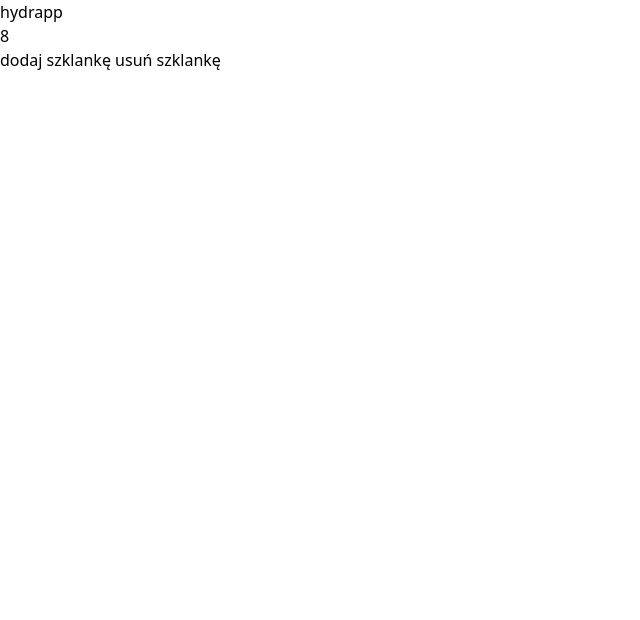
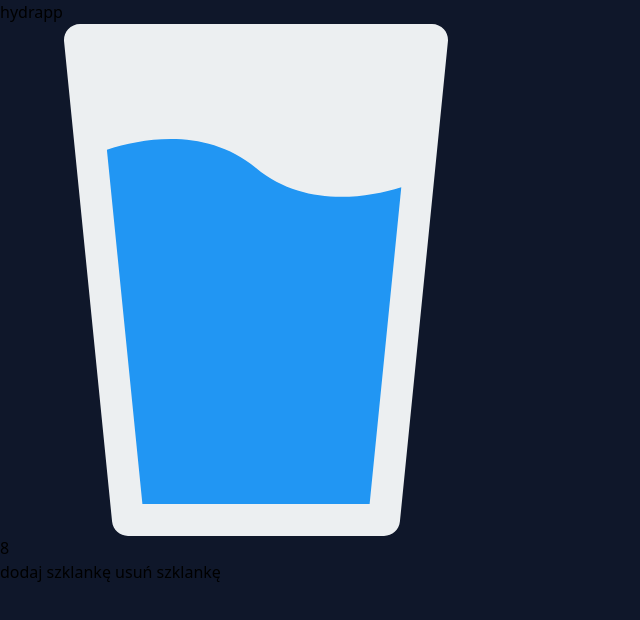
Before and after one commit to MC777/hydrapp2, a website built with Parcel: page src/index.html in a window 1280 px wide. Shown: the whole page, without its empty margins (0-640 px from the left). Built offline with nearby package versions, Linux system fonts and the light colour scheme.

Commit message:
added ling to svg file + body color

```diff
--- a/src/index.html
+++ b/src/index.html
@@ -6,10 +6,11 @@
   <link href="./index.css" rel="stylesheet">
   <link rel="manifest" href="./manifest.json">
 </head>
-<body>
+<body class="bg-slate-900">
   <main>
     <h1>hydrapp</h1>
     <div>
+        <img src="./images/water-glass.svg" alt="">
         <p>8</p>
     </div>
     <button>dodaj szklankę</button>
```
